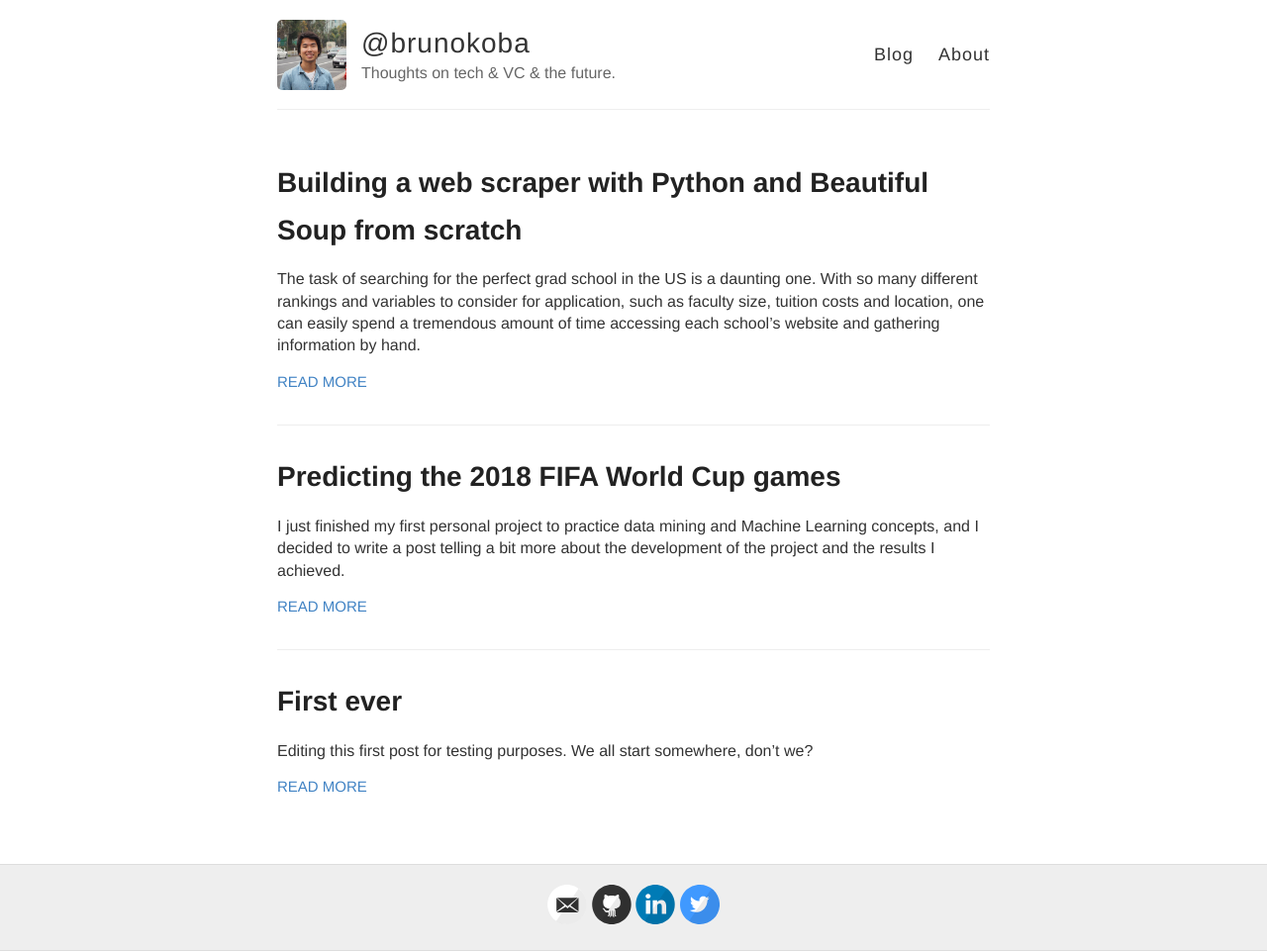
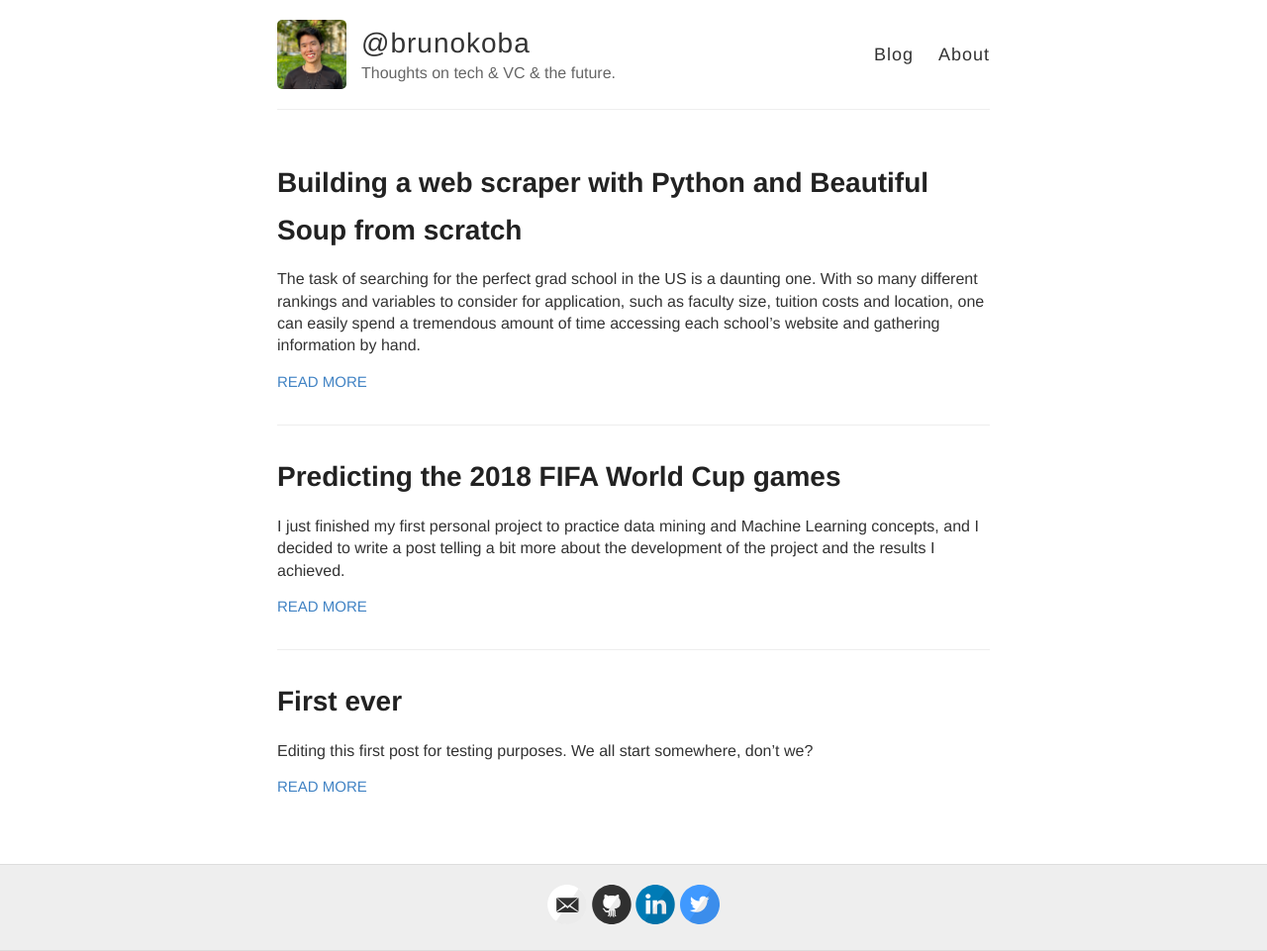
Before and after one commit to brunoaks/blog, a Jekyll site: the page built from index.html, in a window 1280 px wide. Shown: the whole page at 99% size. Built offline with Jekyll 4.4.1, drawn with Linux system fonts in a browser that asks for light colours.

Commit message:
update info

```diff
--- a/_config.yml
+++ b/_config.yml
@@ -9,7 +9,7 @@ name: '@brunokoba'
 description: Thoughts on tech & VC & the future.
 
 # URL of your avatar or profile pic (you could use your GitHub profile pic)
-avatar: https://raw.githubusercontent.com/brunoaks/blog/master/images/profile.jpg
+avatar: https://raw.githubusercontent.com/brunoaks/blog/master/images/profile2.jpg
 
 #
 # Flags below are optional
@@ -26,7 +26,7 @@ footer-links:
   linkedin: bruno-koba/
   pinterest:
   rss: # just type anything here for a working RSS icon
-  twitter: brunoaks/
+  twitter: brunokoba_
   stackoverflow: # your stackoverflow profile, e.g. "users/50476/bart-kiers"
   youtube: # channel/<your_long_string> or user/<user-name>
   googleplus: # anything in your profile username that comes after plus.google.com/
```
